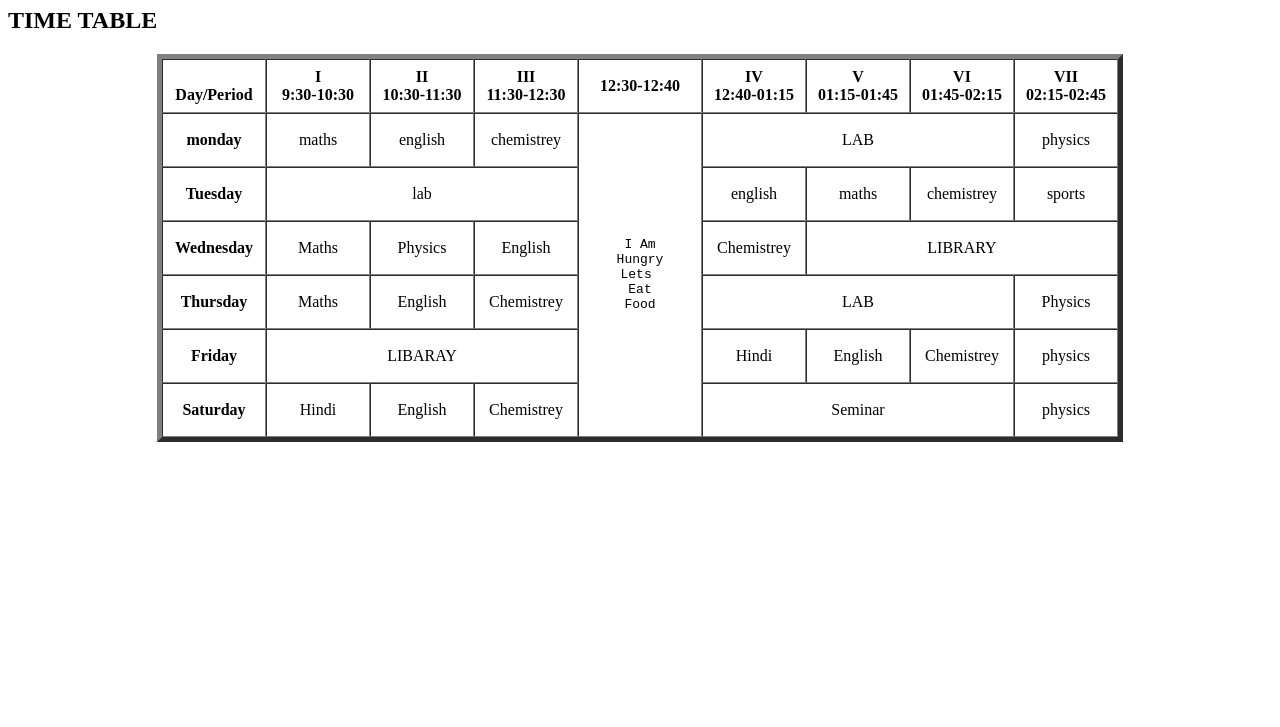
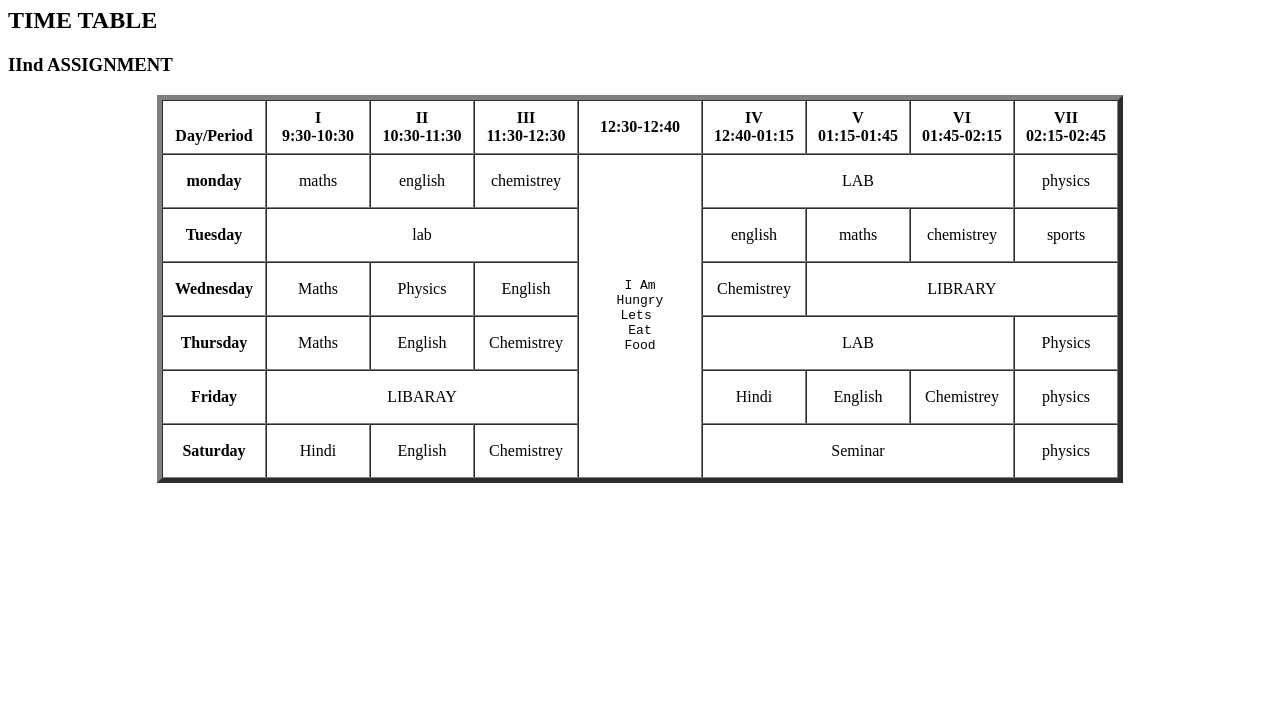
Before and after one commit to Prakash-kumar1/git-learner, a plain HTML site: page table.html in a window 1280 px wide. Shown: the part 73-800 px from the top of the page. Drawn offline with Linux system fonts and the light colour scheme.

Commit message:
version2

```diff
--- a/table.html
+++ b/table.html
@@ -3,6 +3,7 @@
     <body>
         <h1>MY IInd ASSIGNMENT</h1>
         <H2>TIME TABLE</H2>
+        <h3>IInd ASSIGNMENT</h3>
         <table border="5" cellspacing="0" align="center">
             <tr>
                 <td align="center" height="50"
```
Also changed, not shown: Cricket.html (+1 -0 lines).
